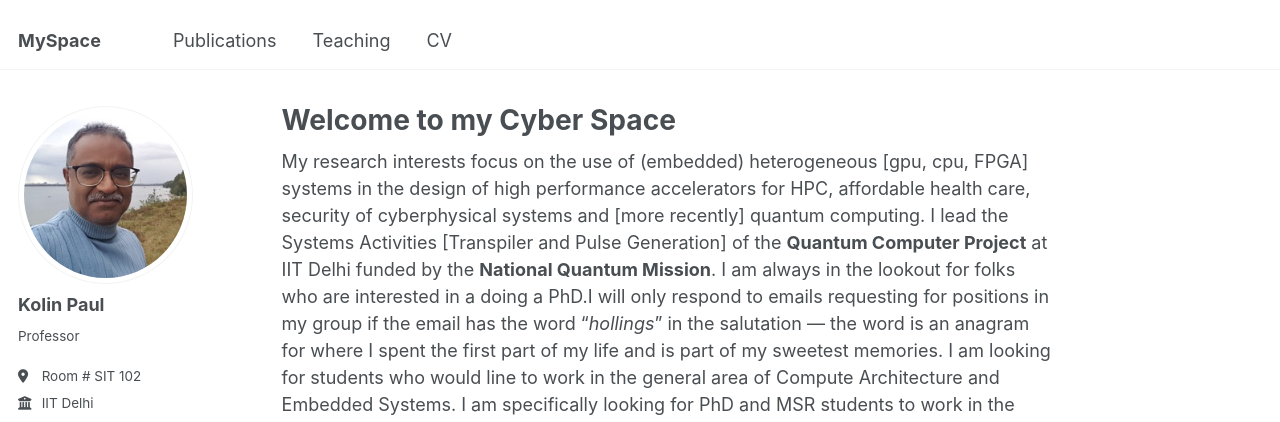
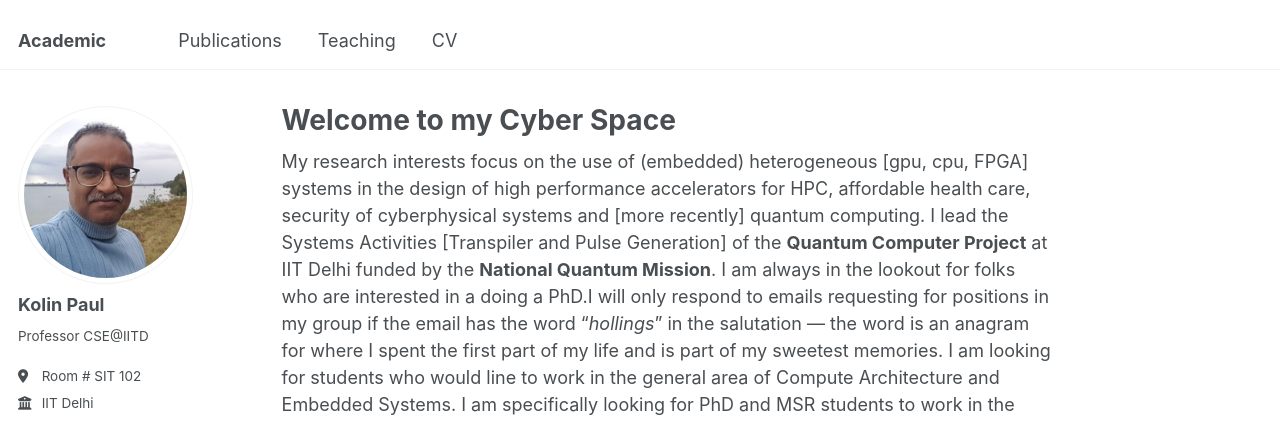
Before and after one commit to kolinpaul/kolinpaul.github.io, a Jekyll site: the page built from _pages/about.md, in a window 1280 px wide. Shown: the top 422 px of the page. Built offline with Jekyll 4.4.1, drawn with Linux system fonts in a browser that asks for light colours; some web fonts are replaced.

Commit message:
Update _config.yml

```diff
--- a/_config.yml
+++ b/_config.yml
@@ -9,7 +9,7 @@
 # Basic Site Settings
 locale                   : "en-US"
 site_theme               : "default"
-title                    : "MySpace"
+title                    : "Academic"
 title_separator          : "-"
 name                     : &name "Kolin Paul"
 description              : &description "personal description"
@@ -25,7 +25,7 @@ author:
   avatar           : "kolin.jpg"
   name             : "Kolin Paul"
   pronouns         : # example: "she/her"
-  bio              : "Professor"
+  bio              : "Professor CSE@IITD"
   location         : "Room # SIT 102"
   employer         : "IIT Delhi"
   uri              : # URL
```
